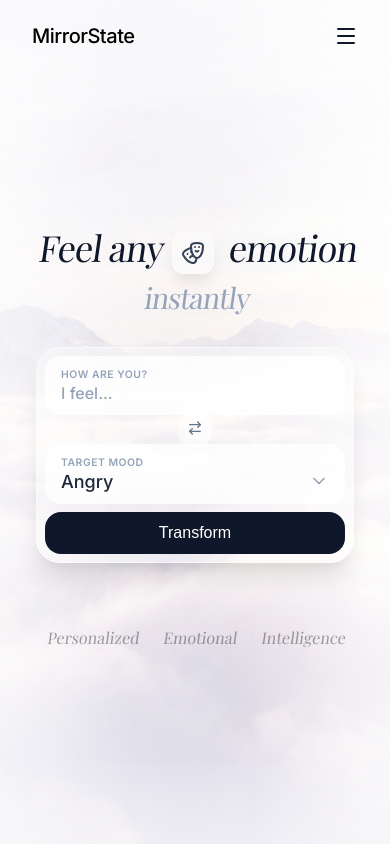
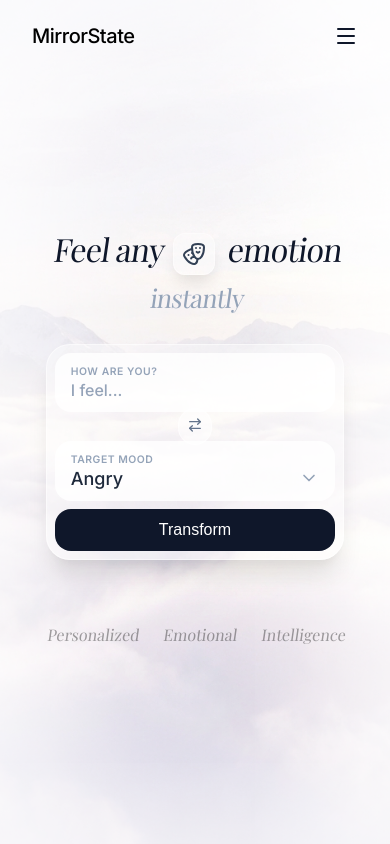
Before and after one commit to kwstx/MirrorState, a Next.js app: page / in a window 390 px wide. Built offline with nearby package versions, Linux system fonts and the light colour scheme; a web font is replaced by a local one.

Commit message:
Aggressively reduce mobile input card size and padding

```diff
--- a/src/app/globals.css
+++ b/src/app/globals.css
@@ -257,13 +257,232 @@ body {
 
 .hero-title {
   font-family: var(--font-serif);
-  font-size: 2.25rem;
-  /* Reduced from 2.75rem */
+  font-size: 2rem;
+  /* Further reduced from 2.25rem */
   line-height: 1.1;
   color: #0f172a;
-  margin-bottom: 1.5rem;
+  margin-bottom: 1rem;
+  /* Reduced from 1.5rem */
+  letter-spacing: -0.025em;
+}
+
+@media (min-width: 768px) {
+  .hero-title {
+    font-size: 4.5rem;
+    margin-bottom: 3rem;
+  }
+}
+
+.hero-title .italic {
+  font-style: italic;
+}
+
+.hero-title .italic-light {
+  font-style: italic;
+  font-weight: 400;
+  color: #64748b;
+}
+
+.icon-wrapper {
+  display: inline-flex;
+  vertical-align: middle;
+  margin: 0 0.125rem;
+  padding: 0.375rem;
+  /* Further reduced */
+  background-color: rgba(255, 255, 255, 0.3);
+  backdrop-filter: blur(8px);
+  border-radius: 0.75rem;
+  box-shadow: 0 10px 15px -3px rgba(0, 0, 0, 0.1);
+  border: 1px solid rgba(255, 255, 255, 0.4);
+}
+
+.icon-drama {
+  width: 1.25rem;
+  /* Further reduced */
+  height: 1.25rem;
+  color: #334155;
+}
+
+@media (min-width: 768px) {
+  .icon-wrapper {
+    margin: 0 0.5rem;
+    padding: 0.75rem;
+    border-radius: 1rem;
+  }
+
+  .icon-drama {
+    width: 2.5rem;
+    height: 2.5rem;
+  }
+}
+
+/* Mood Interface (Glass Bar) */
+.mood-interface {
+  margin-top: 1.5rem;
   /* Reduced from 2rem */
-  letter-spacing: -0.025em;
+  background-color: rgba(255, 255, 255, 0.4);
+  backdrop-filter: blur(12px);
+  border-radius: 1.25rem;
+  padding: 0.25rem;
+  /* Tight padding */
+  display: flex;
+  flex-direction: column;
+  align-items: center;
+  gap: 0.375rem;
+  /* Tight gap */
+  box-shadow: 0 20px 25px -5px rgba(0, 0, 0, 0.1), 0 10px 10px -5px rgba(0, 0, 0, 0.04);
+  border: 1px solid rgba(255, 255, 255, 0.5);
+  max-width: 48rem;
+  width: 100%;
+  margin-left: auto;
+  margin-right: auto;
+}
+
+@media (min-width: 768px) {
+  .mood-interface {
+    margin-top: 4rem;
+    flex-direction: row;
+    gap: 0.5rem;
+    padding: 0.5rem;
+    border-radius: 1.5rem;
+  }
+}
+
+.input-group {
+  flex: 1;
+  background-color: rgba(255, 255, 255, 0.8);
+  border-radius: 1rem;
+  padding: 0.5rem 0.75rem;
+  /* Compact padding */
+  display: flex;
+  flex-direction: column;
+  align-items: flex-start;
+  width: 100%;
+  transition: ring 0.2s;
+  cursor: text;
+}
+
+@media (min-width: 768px) {
+  .input-group {
+    padding: 1rem 1.5rem;
+  }
+}
+
+.input-group:focus-within {
+  box-shadow: 0 0 0 2px #e9d5ff;
+}
+
+.input-label {
+  font-size: 0.6rem;
+  /* Smaller label */
+  font-weight: 600;
+  text-transform: uppercase;
+  color: #94a3b8;
+  margin-bottom: 0.125rem;
+  letter-spacing: 0.05em;
+}
+
+@media (min-width: 768px) {
+  .input-label {
+    font-size: 0.75rem;
+    margin-bottom: 0.25rem;
+  }
+}
+
+.mood-input,
+.mood-select {
+  background: transparent;
+  border: none;
+  outline: none;
+  width: 100%;
+  font-size: 0.9rem;
+  /* Smaller text */
+  font-weight: 500;
+  color: #1e293b;
+  font-family: var(--font-sans);
+}
+
+@media (min-width: 768px) {
+
+  .mood-input,
+  .mood-select {
+    font-size: 1.125rem;
+  }
+}
+
+.mood-input::placeholder {
+  color: #94a3b8;
+}
+
+.mood-select {
+  cursor: pointer;
+  appearance: none;
+}
+
+.btn-swap {
+  padding: 0.375rem;
+  /* Smaller button */
+  background-color: rgba(255, 255, 255, 0.5);
+  border-radius: 9999px;
+  color: #64748b;
+  border: 1px solid rgba(255, 255, 255, 0.5);
+  cursor: pointer;
+  transition: all 0.2s;
+  z-index: 10;
+  margin: -0.5rem 0;
+  /* Tighter overlap */
+}
+
+@media (min-width: 768px) {
+  .btn-swap {
+    padding: 0.75rem;
+    margin: 0;
+  }
+}
+
+.btn-swap:hover {
+  background-color: white;
+  color: var(--color-primary);
+}
+
+.icon-swap {
+  width: 1rem;
+  height: 1rem;
+}
+
+@media (min-width: 768px) {
+  .icon-swap {
+    width: 1.25rem;
+    height: 1.25rem;
+  }
+}
+
+.btn-transform {
+  background-color: #0f172a;
+  color: white;
+  border-radius: 1rem;
+  padding: 0.625rem 1rem;
+  /* Compact transform button */
+  font-weight: 500;
+  font-size: 0.9rem;
+  border: none;
+  cursor: pointer;
+  width: 100%;
+  transition: background-color 0.2s;
+  display: flex;
+  justify-content: center;
+  align-items: center;
+}
+
+@media (min-width: 768px) {
+  .btn-transform {
+    padding: 1.25rem 2rem;
+    font-size: 1.125rem;
+    width: auto;
+    height: 100%;
+    align-self: stretch;
+    transform: translateY(6px);
+  }
 }
 
 @media (min-width: 768px) {
```
